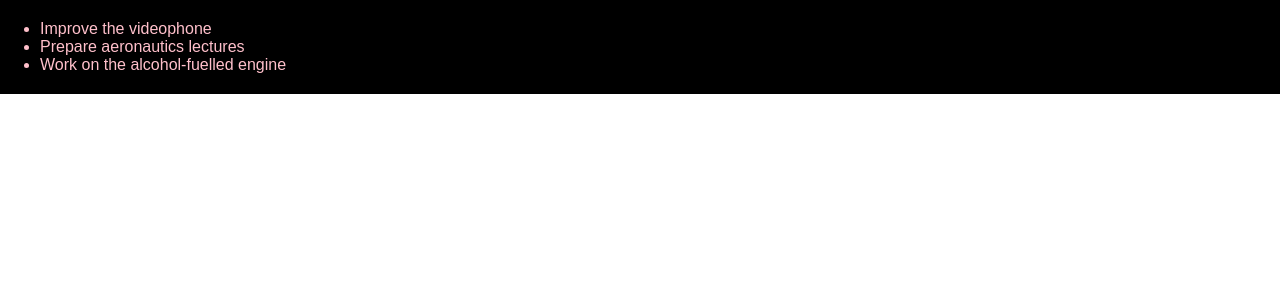
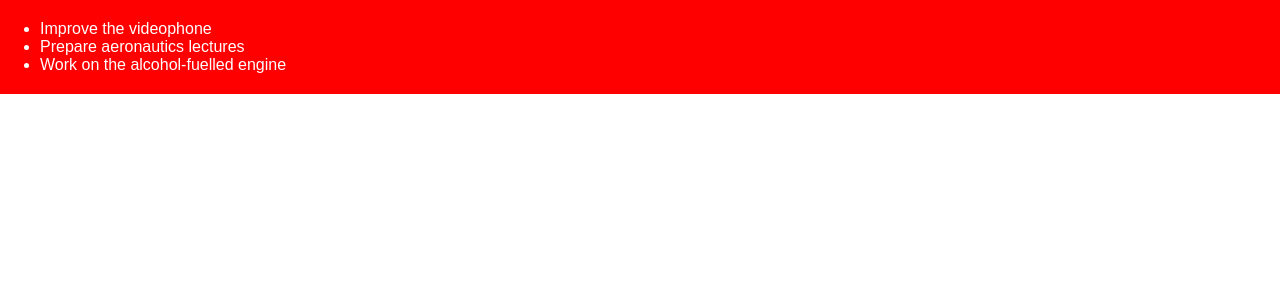
Before and after one commit to syureu/solid-octo-rotary-phone, a React (Create React App) app in the folder 2. Describing the UI/4. JavaScript in JSX with Culry Braces/src/: page / in a window 1280 px wide. Shown: the top 300 px of the page. Built offline with nearby package versions, Linux system fonts and the light colour scheme.

Commit message:
JavaScript in JSX with Curly Braces
WIP

```diff
--- a/2. Describing the UI/4. JavaScript in JSX with Culry Braces/src/App.js
+++ b/2. Describing the UI/4. JavaScript in JSX with Culry Braces/src/App.js
@@ -4,8 +4,8 @@ export default function TodoList() {
   return (
     <ul
       style={{
-        backgroundColor: "black",
-        color: "pink",
+        backgroundColor: "red",
+        color: "white",
       }}
     >
       <li>Improve the videophone</li>
```
Also changed, not shown: 1 other file (tests, documents, lock files or other folders).
